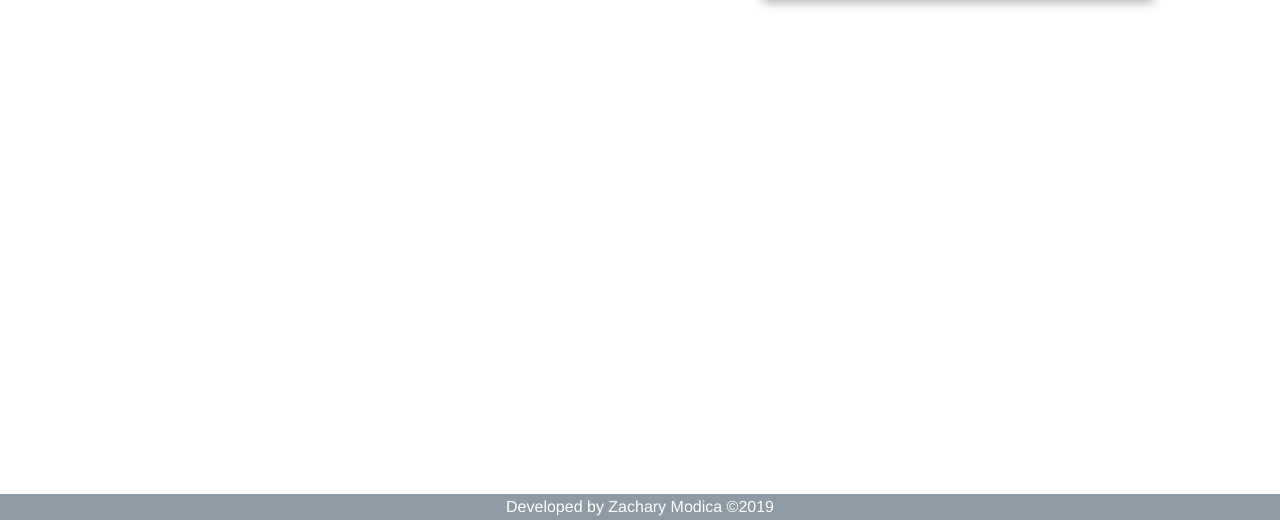
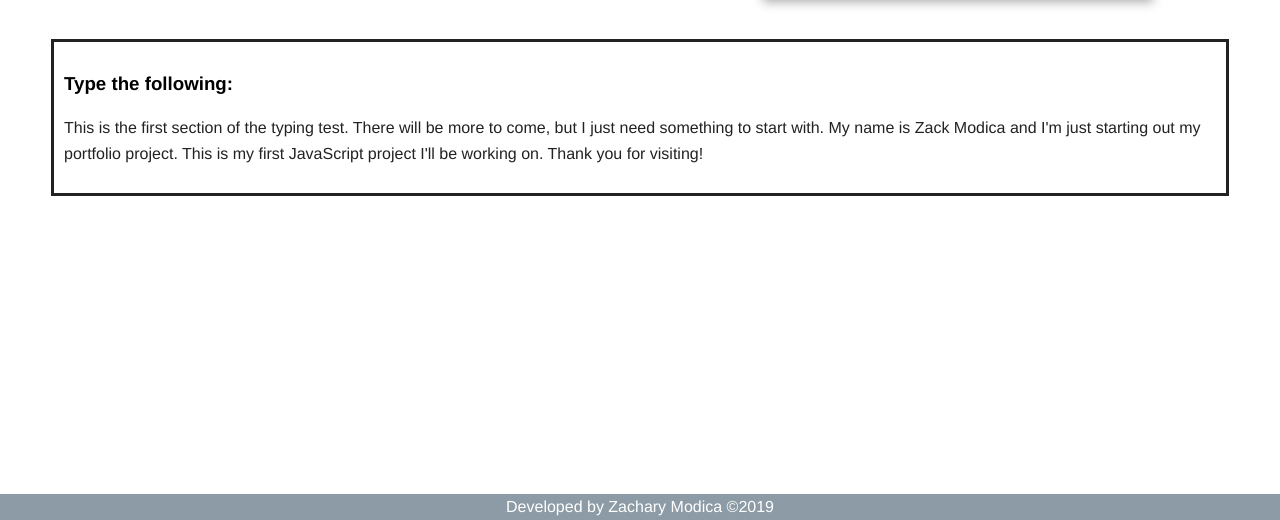
Before and after one commit to ziggybrew/SpeedTester, a plain HTML site: page index.html in a window 1280 px wide. Shown: the part 280-800 px from the top of the page. Drawn offline with nearby package versions, Linux system fonts and the light colour scheme.

Commit message:
Added box for text to be typed

```diff
--- a/css/main.css
+++ b/css/main.css
@@ -157,7 +157,16 @@ nav a:hover {
    Author's custom styles
    ========================================================================== */
 
+.test {
+	border-style: solid;
+	width: 90%;
+	margin: auto;
+	padding: 10px;
+}
 
+.textTitle {
+	color: black;
+}
 
 
 
--- a/index.html
+++ b/index.html
@@ -52,6 +52,14 @@
                 </aside>
 
             </div> <!-- #main -->
+			<div class="test">
+				<h3 class="textTitle">Type the following:</h3>
+				<p>
+					This is the first section of the typing test. There will be more to come, but I just need something to
+					start with. My name is Zack Modica and I'm just starting out my portfolio project. This is my first
+					JavaScript project I'll be working on. Thank you for visiting!
+				</p>
+			</div>
         </div> <!-- #main-container -->
 
         <div class="footer-container">
```
